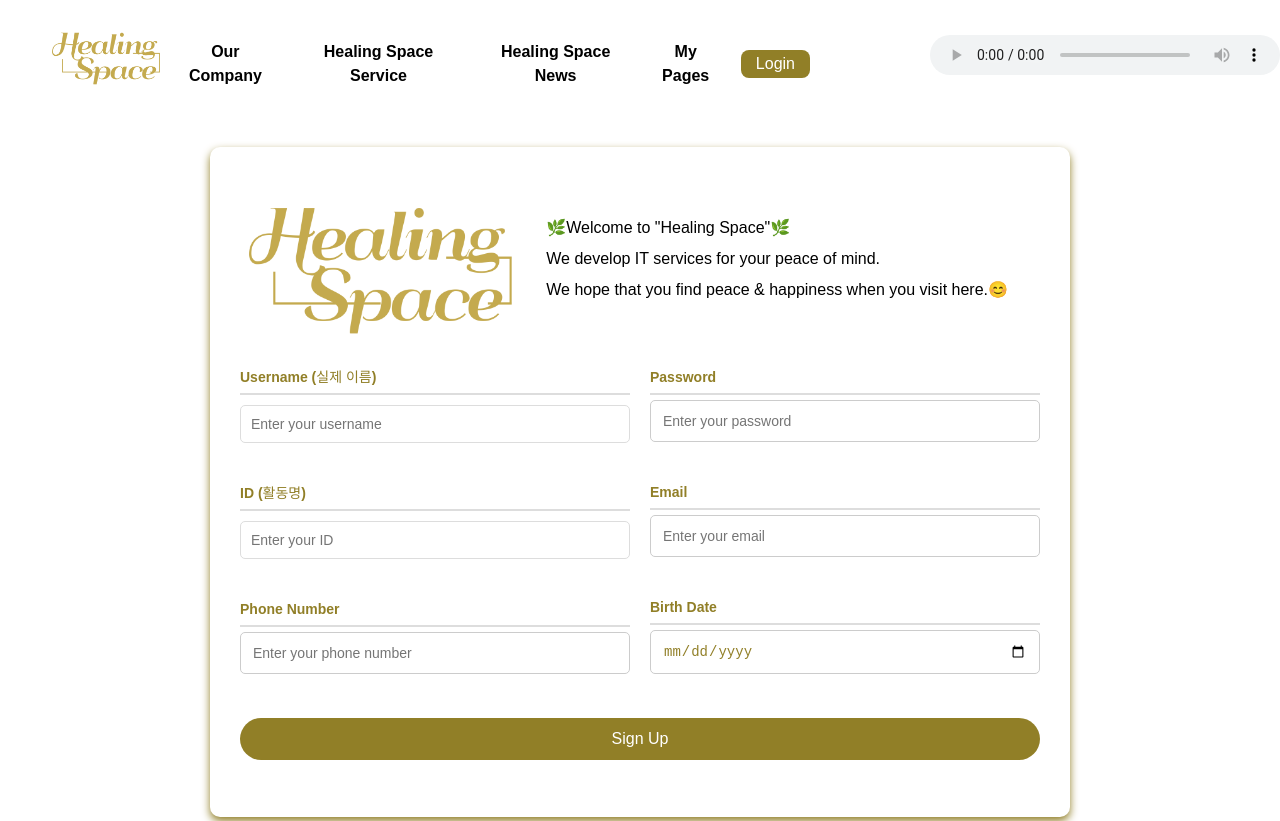
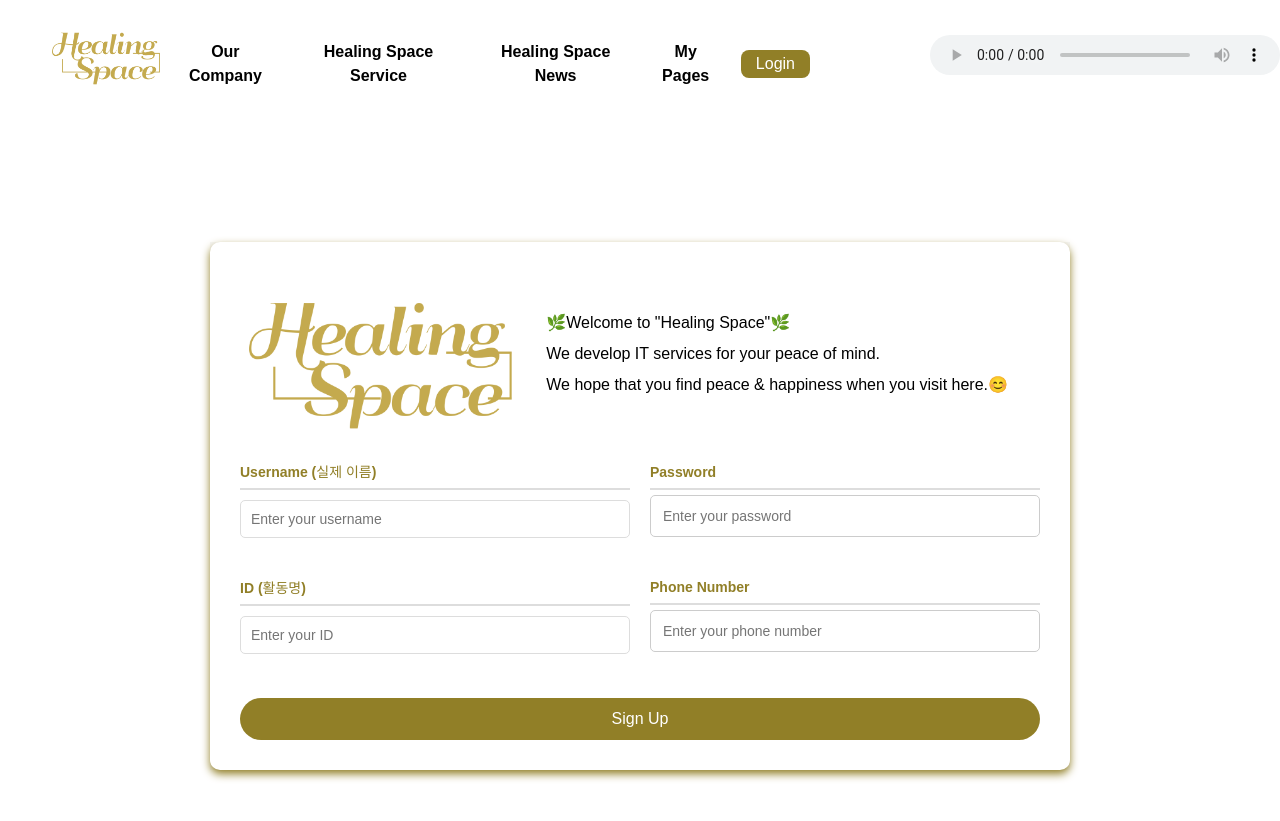
Before and after one commit to passionryu/Healing-Space-Front, a React (Vite) app: page /signup in a window 1280 px wide. Shown: the top 821 px of the page. Built offline with nearby package versions, Linux system fonts and the light colour scheme; no server answers.

Commit message:
회원가입 페이지 Birth,Email 입력칸 삭제 & 페이지 높이 수정

```diff
--- a/src/pages/Signup.jsx
+++ b/src/pages/Signup.jsx
@@ -96,18 +96,7 @@
                 />
               </div>
 
-              {/* PN */}
-              <div className="signup-input-container">
-                <label htmlFor="phoneNumber">Phone Number</label>
-                <input
-                  type="tel"
-                  id="phoneNumber"
-                  name="phoneNumber"
-                  placeholder="Enter your phone number"
-                  value={formData.phoneNumber}
-                  onChange={handleChange}
-                />
-              </div>
+
             </div>
 
             <div className="login-right">
@@ -125,8 +114,21 @@
                 />
               </div>
 
+                {/* PN */}
+                <div className="signup-input-container">
+                <label htmlFor="phoneNumber">Phone Number</label>
+                <input
+                  type="tel"
+                  id="phoneNumber"
+                  name="phoneNumber"
+                  placeholder="Enter your phone number"
+                  value={formData.phoneNumber}
+                  onChange={handleChange}
+                />
+              </div>
+
               {/* email */}
-              <div className="signup-input-container">
+              {/* <div className="signup-input-container">
                 <label htmlFor="email">Email</label>
                 <input
                   type="email"
@@ -136,10 +138,10 @@
                   value={formData.email}
                   onChange={handleChange}
                 />
-              </div>
+              </div> */}
 
               {/* birth */}
-              <div className="signup-input-container">
+              {/* <div className="signup-input-container">
                 <label htmlFor="birth">Birth Date</label>
                 <input
                   type="date"
@@ -148,7 +150,7 @@
                   value={formData.birth}
                   onChange={handleChange}
                 />
-              </div>
+              </div> */}
             </div>
           </div>
 
--- a/src/styles/Signup.css
+++ b/src/styles/Signup.css
@@ -68,7 +68,7 @@
   display: flex;
   justify-content: center;
   align-items: center;
-  height: 60vh;
+  height: auto;
   background-color: #f7f7f7;
   /* 배경 색상 */
 }
@@ -79,12 +79,13 @@
   border-radius: 10px;
   box-shadow: 0 4px 8px #917f27;
   width: 800px;
-  height: 610px;
+  height: auto;
   text-align: center;
 }
 
 .login-input-form-container {
   display: flex;
+  height: auto;
   justify-content: space-between;
   gap: 20px;
   /* 좌우 간격 조정 */
```
